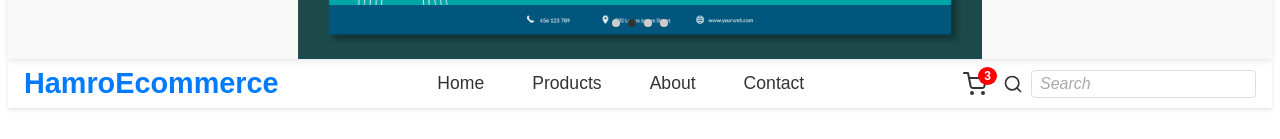
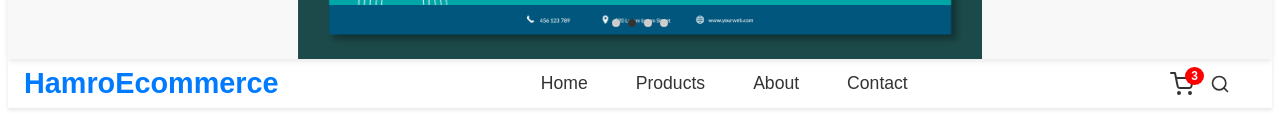
Before and after one commit to BajagainSatish/ECommerceWebsite, a React (Vite) app in the folder root_ecommerce_website/frontend/UI_UX/ecommerce_uiux_finalproj_satish/: page / in a window 1280 px wide. Shown: the part 186-325 px from the top of the page. Built offline with nearby package versions, Linux system fonts and the light colour scheme.

Commit message:
expandible search icon for navbar.

```diff
--- a/root_ecommerce_website/frontend/UI_UX/ecommerce_uiux_finalproj_satish/src/components/Navbar.tsx
+++ b/root_ecommerce_website/frontend/UI_UX/ecommerce_uiux_finalproj_satish/src/components/Navbar.tsx
@@ -1,8 +1,14 @@
-// Navbar.tsx
 import "./navbar.css";
 import { FiShoppingCart, FiSearch } from "react-icons/fi";
+import { useState } from "react";
 
 const Navbar = () => {
+  const [isSearchActive, setIsSearchActive] = useState(false);
+
+  const toggleSearch = () => {
+    setIsSearchActive((prev) => !prev); // Toggle the search state
+  };
+
   return (
     <nav className="navbar">
       {/* Logo Section */}
@@ -23,11 +29,11 @@ const Navbar = () => {
           <span className="cart-count">3</span>
         </div>
         <div className="search-container">
-          <FiSearch className="icon" />
+          <FiSearch className="icon" onClick={toggleSearch} />
           <input
             type="text"
-            placeholder="Search"
-            className="search-input"
+            placeholder={isSearchActive ? "Search" : ""}
+            className={`search-input ${isSearchActive ? 'active' : ''}`}
           />
         </div>
       </div>
--- a/root_ecommerce_website/frontend/UI_UX/ecommerce_uiux_finalproj_satish/src/components/navbar.css
+++ b/root_ecommerce_website/frontend/UI_UX/ecommerce_uiux_finalproj_satish/src/components/navbar.css
@@ -1,5 +1,3 @@
-/* navbar.css */
-
 .navbar {
     display: flex;
     justify-content: space-between;
@@ -8,7 +6,6 @@
     background-color: #ffffff;
     box-shadow: 0 2px 4px rgba(0, 0, 0, 0.1);
     font-family: 'Poppins', sans-serif;
-    /* Modern and clean font */
 }
 
 /* Logo Styling */
@@ -16,7 +13,6 @@
     font-size: 1.8rem;
     font-weight: 700;
     color: #007bff;
-    /* Vibrant blue color */
 }
 
 .navbar-links {
@@ -26,13 +22,11 @@
 
 .navbar-links.spaced a {
     margin: 0 1rem;
-    /* Adds spacing between links */
 }
 
 .navbar-links a {
     text-decoration: none;
     color: #333;
-    /* Darker text for better readability */
     font-size: 1.1rem;
     font-weight: 500;
     transition: color 0.3s, font-weight 0.3s;
@@ -40,9 +34,7 @@
 
 .navbar-links a:hover {
     color: #007bff;
-    /* Matches logo color */
     font-weight: 600;
-    /* Slightly bolder on hover */
 }
 
 /* Cart and Search Section */
@@ -56,9 +48,8 @@
     display: flex;
     align-items: center;
     position: relative;
-
     font-size: 1.5rem;
-        color: #333;
+    color: #333;
 }
 
 .cart-container .icon {
@@ -82,11 +73,13 @@
     display: flex;
     align-items: center;
     gap: 0.5rem;
+    transition: all 0.3s ease;
 }
 
 .search-container .icon {
     font-size: 1.25rem;
     color: #333;
+    cursor: pointer;
 }
 
 .search-input {
@@ -95,6 +88,17 @@
     padding: 0.25rem 0.5rem;
     font-size: 1rem;
     font-family: 'Poppins', sans-serif;
+    width: 0;
+    opacity: 0;
+    transition: width 0.3s ease, opacity 0.3s ease;
+    visibility: hidden;
+}
+
+.search-input.active {
+    width: 150px;
+    /* Adjust width as per your design */
+    opacity: 1;
+    visibility: visible;
 }
 
 .search-input::placeholder {
```
